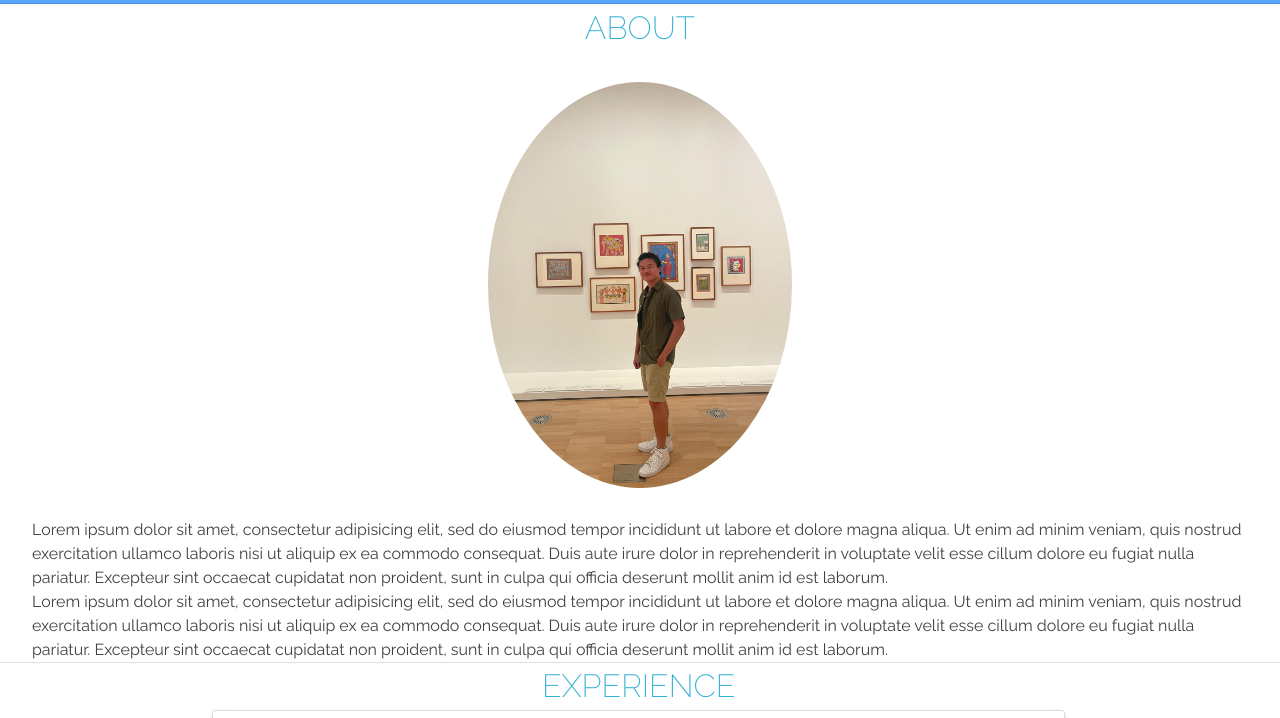
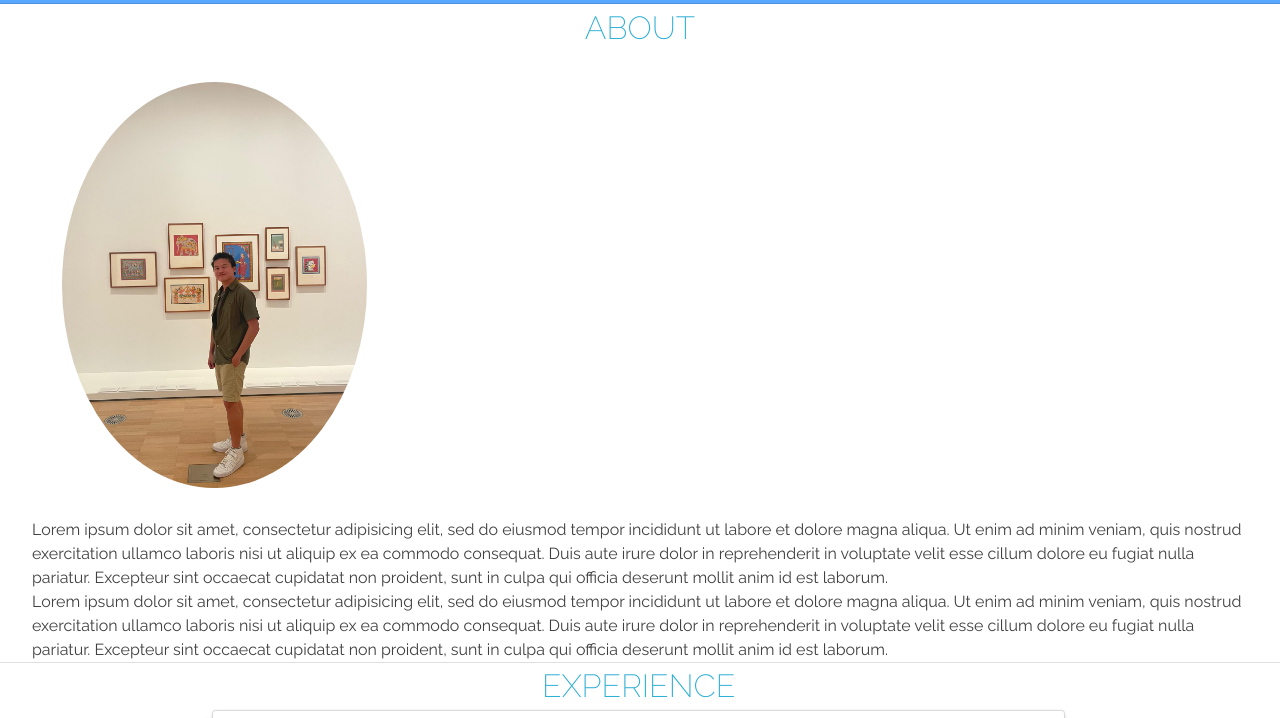
Before and after one commit to TomHmwn/Personal-Portfolio, a website: page index.html in a window 1280 px wide. Shown: the part 759-1477 px from the top of the page. Drawn offline with nearby package versions, Linux system fonts and the light colour scheme.

Commit message:
Update style.css

```diff
--- a/style.css
+++ b/style.css
@@ -92,9 +92,6 @@ body {
 
 .center-image {
   align: center;
-  display: block;
-  margin-left: auto;
-  margin-right: auto;
   width: 30%;
   border-radius: 50%;
   padding: 15px;
```
